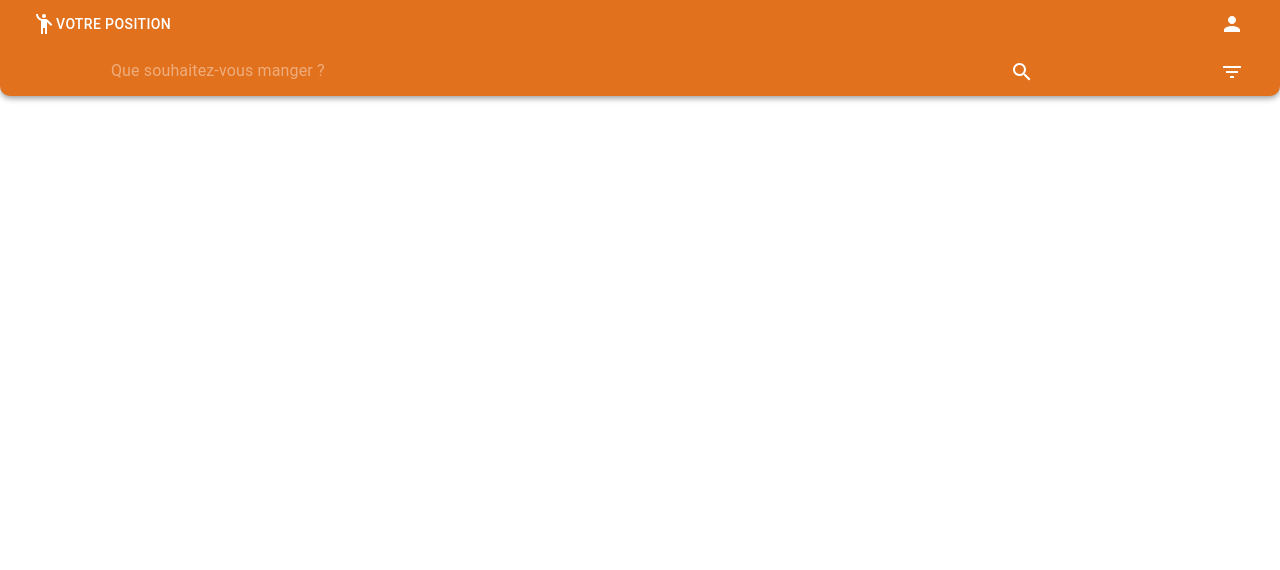
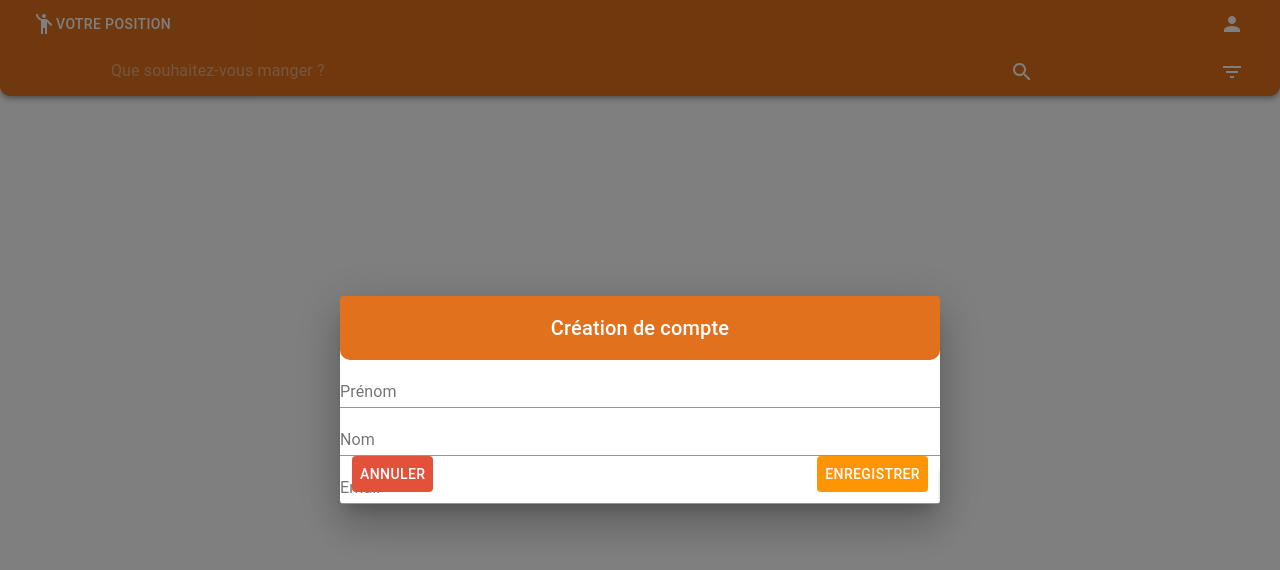
Before and after one commit to eat-that/eat-that-front, a React (Create React App) app: page / in a window 1280 px wide. Both pictures are taken after a click on the button 1232 px from the left and 24 px from the top of the page. Shown: the top 570 px of the page. Built offline with nearby package versions, Linux system fonts and the light colour scheme.

Commit message:
formik + yup work, need to improve the form

```diff
--- a/package.json
+++ b/package.json
@@ -9,11 +9,14 @@
     "@testing-library/react": "^9.5.0",
     "@testing-library/user-event": "^7.2.1",
     "axios": "^0.20.0",
+    "formik": "^2.2.0",
     "react": "^16.14.0",
     "react-dom": "^16.14.0",
     "react-router-dom": "^5.2.0",
     "react-scripts": "3.4.3",
-    "redux": "^4.0.5"
+    "redux": "^4.0.5",
+    "yup": "^0.29.3",
+    "@material-ui/styles": "latest"
   },
   "scripts": {
     "start": "react-scripts start",
--- a/src/App.js
+++ b/src/App.js
@@ -5,15 +5,16 @@ import {Redirect, Route, Router, Switch} from "react-router-dom";
 import Header from "./shared/Header/Header";
 import {createMuiTheme} from "@material-ui/core";
 import {ThemeProvider} from "@material-ui/styles";
+import {danger, primary, secondary} from "./shared/colors";
 
 const theme = createMuiTheme({
     palette:{
         primary : {
-            main : '#E2711D'
+            main : primary
         },
         secondary : {
-            main : '#FF9505'
-        }
+            main : secondary
+        },
     }
 });
 
--- /dev/null
+++ b/src/components/Account/CreateUserAccount/CreateUserAccount.js
@@ -0,0 +1,91 @@
+import React, {useRef, useState} from 'react'
+import Dialog from "@material-ui/core/Dialog";
+import DialogContent from "@material-ui/core/DialogContent";
+import {Field, Form, Formik} from "formik";
+import * as Yup from 'yup';
+import TextField from "@material-ui/core/TextField";
+import DialogTitle from "@material-ui/core/DialogTitle";
+import { useTheme } from '@material-ui/core/styles';
+import CreateUserAccountForm from "./CreateUserAccountForm";
+import makeStyles from "@material-ui/core/styles/makeStyles";
+import {danger, primary, secondary} from "../../../shared/colors";
+import {useMediaQuery} from "@material-ui/core";
+import Button from "@material-ui/core/Button";
+import DialogActions from "@material-ui/core/DialogActions";
+
+const useStyles = makeStyles((theme) => ({
+    dialogTitle:{
+        backgroundColor:primary,
+        color:'white',
+        textAlign:'center',
+        borderRadius:'0 0 10px 10px'
+    },
+    dialogActions:{
+        position:'absolute',
+        bottom:0,
+        display:'flex',
+        justifyContent:'space-between',
+        width:'96%',
+        padding:0,
+        margin:'2%'
+    },
+    danger:{
+        backgroundColor:danger,
+        color:'white'
+    },
+    submit:{
+        backgroundColor:secondary,
+        color:'white'
+    }
+}));
+
+const CreateUserAccount = (props) => {
+
+    const phoneRegExp = /^((\+[1-9]{1,4}[ -]?)|(\([0-9]{2,3}\)[ -]?)|([0-9]{2,4})[ -]?)*?[0-9]{3,4}[ -]?[0-9]{3,4}$/;
+    const SignUpSchema = Yup.object().shape({
+        firstName: Yup.string()
+            .required('Requis'),
+        lastName: Yup.string()
+            .required('Requis'),
+        email: Yup.string()
+            .email('Email invalide')
+            .required('Required'),
+        phone: Yup.string()
+            .matches(phoneRegExp, 'N° de téléphone invalide'),
+        birthDate: Yup.date()
+    });
+
+    const values = {
+        firstName:'',
+        lastName:'',
+        email:'',
+        phone:'',
+        birthDate:''
+        };
+
+    const submit = (values) => {
+        console.log(values)
+    }
+
+    const classes = useStyles();
+    const theme = useTheme();
+    const fullScreen = useMediaQuery(theme.breakpoints.down('sm'))
+
+    const [goSubmit,doSubmit] = useState(1)
+    return (
+        <Dialog open={props.open} fullScreen={fullScreen}>
+            <DialogTitle className={classes.dialogTitle}>Création de compte</DialogTitle>
+               <Formik
+                   render={props => <CreateUserAccountForm {...props} submit={goSubmit}/>}
+                   initialValues={values}
+                   validationSchema={SignUpSchema}
+                   onSubmit={submit}/>
+                   <DialogActions className={classes.dialogActions} fullWidth>
+                       <Button className={classes.danger} onClick={() => props.setOpen()}>Annuler</Button>
+                       <Button className={classes.submit} onClick={() => doSubmit(goSubmit+1)}>Enregistrer</Button>
+                   </DialogActions>
+        </Dialog>
+    )
+}
+
+export default CreateUserAccount;
--- /dev/null
+++ b/src/components/Account/CreateUserAccount/CreateUserAccountForm.js
@@ -0,0 +1,96 @@
+import React, {forwardRef, useEffect, useImperativeHandle, useLayoutEffect, useRef} from 'react'
+import TextField from "@material-ui/core/TextField";
+import Button from "@material-ui/core/Button";
+import makeStyles from "@material-ui/core/styles/makeStyles";
+import {primary} from "../../../shared/colors";
+
+const useStyles = makeStyles((theme) => ({
+    submit:{
+        color:'white',
+        position:'absolute',
+        bottom:'0'
+    }
+}));
+
+const CreateUserAccountForm  = (props) => {
+
+    const firstRender = useRef(true);
+
+    const {
+        values: {firstName, lastName, email,password, confirmPassword, phone, birthDate},
+        errors,
+        touched,
+        handleSubmit,
+        handleChange,
+        handleBlur,
+        isValid,
+        setFieldTouched,
+        submit
+    } = props;
+
+    useLayoutEffect(() => {
+        console.log('here',props,firstRender)
+        if(!firstRender.current){
+            handleSubmit()
+        }
+        firstRender.current = false;
+
+    },[submit])
+
+    const change = (name, e) => {
+        e.persist();
+        handleChange(e);
+        setFieldTouched(name, true, false);
+    };
+
+    const classes = useStyles();
+
+    return(
+        <form onSubmit={handleSubmit}>
+            <TextField
+                name='firstName'
+                helperText={touched.firstName ? errors.firstName : ''}
+                error={touched.firstName && Boolean(errors.firstName)}
+                label='Prénom'
+                fullWidth
+                value={firstName}
+                onBlur={handleBlur}
+                onChange={handleChange}
+            />
+
+            <TextField
+                name='lastName'
+                helperText={touched.lastName ? errors.lastName : ''}
+                error={touched.lastName && Boolean(errors.lastName)}
+                label='Nom'
+                fullWidth
+                value={lastName}
+                onBlur={handleBlur}
+                onChange={handleChange}
+            />
+
+
+            <TextField
+                name='email'
+                helperText={touched.email ? errors.email : ''}
+                error={touched.email && Boolean(errors.email)}
+                label='Email'
+                fullWidth
+                value={email}
+                onBlur={handleBlur}
+                onChange={handleChange}
+            />
+
+            <Button
+            type='submit'
+            fullWidth
+            variant="contained"
+            color="secondary"
+            className={classes.submit}
+            disabled={!isValid}>
+                Enregistrer
+            </Button>
+        </form>
+    )
+};
+export default CreateUserAccountForm
--- a/src/shared/Header/Header.js
+++ b/src/shared/Header/Header.js
@@ -9,6 +9,7 @@ import SearchIcon from '@material-ui/icons/Search'
 import makeStyles from "@material-ui/core/styles/makeStyles";
 import PersonIcon from '@material-ui/icons/Person';
 import FilterListIcon from '@material-ui/icons/FilterList';
+import CreateUserAccount from "../../components/Account/CreateUserAccount/CreateUserAccount";
 
 const useStyles = makeStyles((theme) => ({
     navBar:{
@@ -49,6 +50,8 @@ const useStyles = makeStyles((theme) => ({
 }));
 const Header = () => {
 
+    const [open,setOpen] = React.useState(false);
+
     const classes = useStyles();
 
     return(
@@ -61,7 +64,7 @@ const Header = () => {
                             <EmojiPeopleIcon className={classes.icon}/>
                             Votre position
                         </Button>
-                        <IconButton className={classes.icon}>
+                        <IconButton className={classes.icon} onClick={() => setOpen(true)}>
                             <PersonIcon/>
                         </IconButton>
                     </div>
@@ -83,6 +86,12 @@ const Header = () => {
 
                 </div>
             </Toolbar>
+
+            <CreateUserAccount
+                open={open}
+                setOpen={() => setOpen(false)}
+            />
+
         </AppBar>
     )
 }
--- /dev/null
+++ b/src/shared/colors.js
@@ -0,0 +1,3 @@
+export const primary = '#E2711D';
+export const secondary = '#FF9505';
+export const danger = '#e3513b'
```
Also changed, not shown: 1 other file (tests, documents, lock files or other folders).
